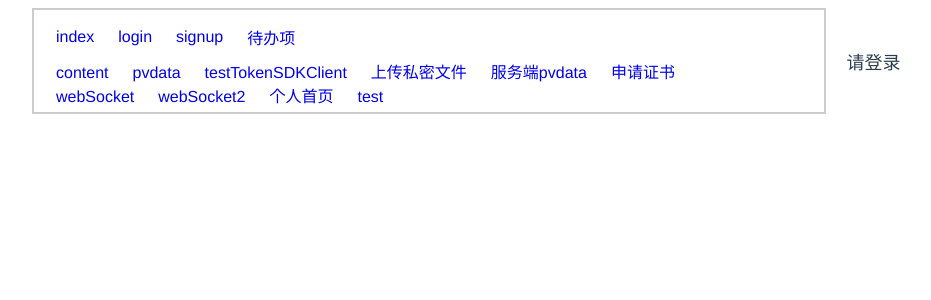
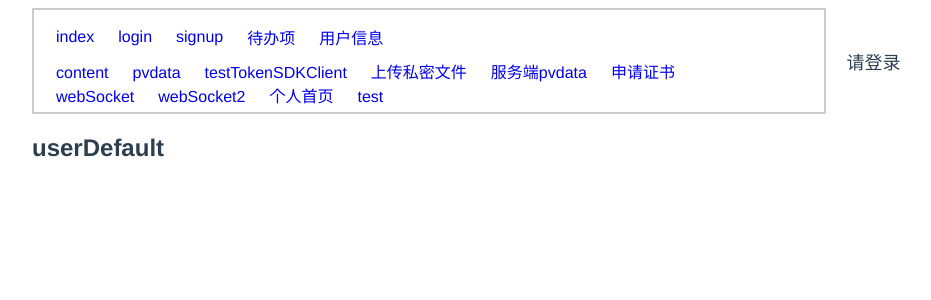
Before and after one commit to feigebaobei/mockvue, a Vue app: page /#/userInfo in a window 1280 px wide. Shown: the top 300 px of the page, without its empty margins (158-1089 px from the left). Built offline with nearby package versions, Linux system fonts and the light colour scheme.

Commit message:
初始化“用户信息”页面

```diff
--- a/src/App.vue
+++ b/src/App.vue
@@ -10,6 +10,7 @@
         <router-link to="/login" class="navItem">login</router-link>
         <router-link to="/signup" class="navItem">signup</router-link>
         <router-link to="/server/toSignCertify" class="navItem">待办项</router-link>
+        <router-link to="/userInfo" class="navItem">用户信息</router-link>
         <div class="" v-if="!config.env">
           <router-link to="/cont" class="navItem">content</router-link>
           <router-link to="/pvdata" class="navItem">pvdata</router-link>
@@ -87,10 +88,11 @@ export default {
   },
   methods: {
     init () {
+      // 刷新页面时把session里的用户数据保存在vuex里。
       let userInfoStr = sessionStorage.getItem('userInfo')
       if (userInfoStr) {
         let userInfo = JSON.parse(userInfoStr)
-        // console.log(userInfo)
+        console.log(userInfo)
         this.$store.dispatch('modifyUserInfo', {userInfo: userInfo})
         // this.userInfo = userInfo
       }
--- a/src/lib/utils.js
+++ b/src/lib/utils.js
@@ -57,7 +57,9 @@ let mergeTrueField = (a, obj = {}) => {
     if (value instanceof Object) {
       obj[key] = mergeTrueField(a)
     } else {
-      if (obj.hasOwnProperty(key)) {
+      console.log('obj', obj)
+      // if (obj.hasOwnProperty(key)) {
+      if (Object.prototype.hasOwnProperty.call(obj, key)) {
         if (value) {
           obj[key] = value
         }
--- /dev/null
+++ b/src/page/server/userSelect.vue
@@ -0,0 +1,38 @@
+<template>
+  <div class="userSelect">
+    <h2>userSelect</h2>
+    <!-- <basicvue></basicvue> -->
+  </div>
+</template>
+
+<script>
+// import { basicvue } from '@/components/oasiscare'
+export default {
+  props: {},
+  data () {
+    return {
+    }
+  },
+  computed: {
+  },
+  // filters: {},
+  components: {
+    // basicvue
+  },
+  methods: {
+    // init () {
+    //   this.getData()
+    // },
+    // getData () {}
+  },
+  created () {},
+  mounted () {
+    // this.init()
+  }
+}
+</script>
+
+<style lang="stylus" scoped>
+
+
+</style>
--- a/src/page/test.vue
+++ b/src/page/test.vue
@@ -7,8 +7,8 @@
 
 <script>
 // import { basicvue } from '@/components/oasiscare'
-import utils from '@/lib/utils'
-import { newEnforcer } from 'casbin';
+// import utils from '@/lib/utils'
+// import { newEnforcer } from 'casbin';
 
 
 
--- /dev/null
+++ b/src/page/userDefault.vue
@@ -0,0 +1,39 @@
+<template>
+  <div class="userDefault">
+    <h2>userDefault</h2>
+    <!-- <basicvue></basicvue> -->
+  </div>
+</template>
+
+<script>
+// import { basicvue } from '@/components/oasiscare'
+export default {
+  props: {},
+  data () {
+    return {
+    }
+  },
+  computed: {
+  },
+  // filters: {},
+  components: {
+    // basicvue
+  },
+  methods: {
+    // init () {
+    //   this.getData()
+    // },
+    // getData () {}
+  },
+  created () {},
+  mounted () {
+    // this.init()
+  }
+}
+</script>
+
+<style lang="stylus" scoped>
+
+
+
+</style>
--- /dev/null
+++ b/src/page/userInfo.vue
@@ -0,0 +1,71 @@
+<!--
+这个页面分为是否auditor以下，
+operator以上。
+ -->
+<template>
+  <div class="basic">
+    <!-- <h2>用户信息</h2> -->
+    <!-- <basicvue></basicvue> -->
+    <component :is="comp"></component>
+  </div>
+</template>
+
+<script>
+// import { basicvue } from '@/components/oasiscare'
+import userDefault from '@/page/userDefault.vue'
+import userSelect from '@/page/server/userSelect.vue'
+export default {
+  props: {},
+  data () {
+    return {
+      // comp: ''
+    }
+  },
+  computed: {
+    userInfo () {
+      return this.$store.getters.getUserInfo
+    },
+    comp () {
+      let role = this.userInfo.role || ''
+      let res = ''
+      switch (role) {
+        case 'superAdmin':
+        case 'admin':
+        case 'operator':
+          // res = 'powerful'
+          res = 'userSelect'
+          break
+        case 'auditor':
+        case 'user':
+        case 'guest':
+        default:
+          // res = 'powerless'
+          res = 'userDefault'
+          break
+      }
+      return res
+    }
+  },
+  // filters: {},
+  components: {
+    // basicvue
+    userDefault,
+    userSelect
+  },
+  methods: {
+    // init () {
+    //   this.getData()
+    // },
+    // getData () {}
+  },
+  created () {},
+  mounted () {
+    // this.init()
+  }
+}
+</script>
+
+<style lang="stylus" scoped>
+
+
+</style>
--- a/src/router/index.js
+++ b/src/router/index.js
@@ -16,6 +16,8 @@ const cont = () => import('../page/cont.vue')
 const pvdata = () => import('../page/pvdata.vue')
 const staticp = () => import('../page/staticp.vue')
 const testTokenSDKClient = () => import('../page/testTokenSDKClient.vue')
+const userInfo = () => import('../page/userInfo')
+const userDefault = () => import('../page/userDefault')
 
 const certifyList = () => import('../page/server/certifyList.vue')
 const applyCertify = () => import('../page/server/applyCertify.vue')
@@ -33,6 +35,7 @@ const serverCertifyDetail = () => import('../page/server/certifyDetail.vue')
 const serverPersonCheck = () => import('../page/server/personCheck.vue')
 const serverWebSocket = () => import('../page/server/webSocket.vue')
 const serverWebSocket2 = () => import('../page/server/webSocket2.vue')
+const serverUserSelect = () => import('../page/server/userSelect.vue')
 
 // const routerPush = VueRouter.prototype.push
 // VueRouter.prototype.push = function push(location) {
@@ -109,6 +112,16 @@ const routes = [
     component: test
   },
   {
+    path: '/userInfo',
+    name: 'userInfo',
+    component: userInfo
+  },
+  {
+    path: '/userDefault',
+    name: 'userDefault',
+    component: userDefault
+  },
+  {
     path: '/server',
     // name: 'server',
     // component: serverIndex,
@@ -130,10 +143,6 @@ const routes = [
       {
         path: 'webSocket',
         component: serverWebSocket
-      },
-      {
-        path: 'webSocket2',
-        component: serverWebSocket2
       },
       {
         path: 'pvdata',
@@ -173,7 +182,15 @@ const routes = [
         path: 'certifyPoster',
         name: 'certifyPoster',
         component: certifyPoster
-      }
+      },
+      {
+        path: 'webSocket2',
+        component: serverWebSocket2
+      },
+      {
+        path: 'userSelect',
+        component: serverUserSelect
+      },
     ]
   },
 ]
```
